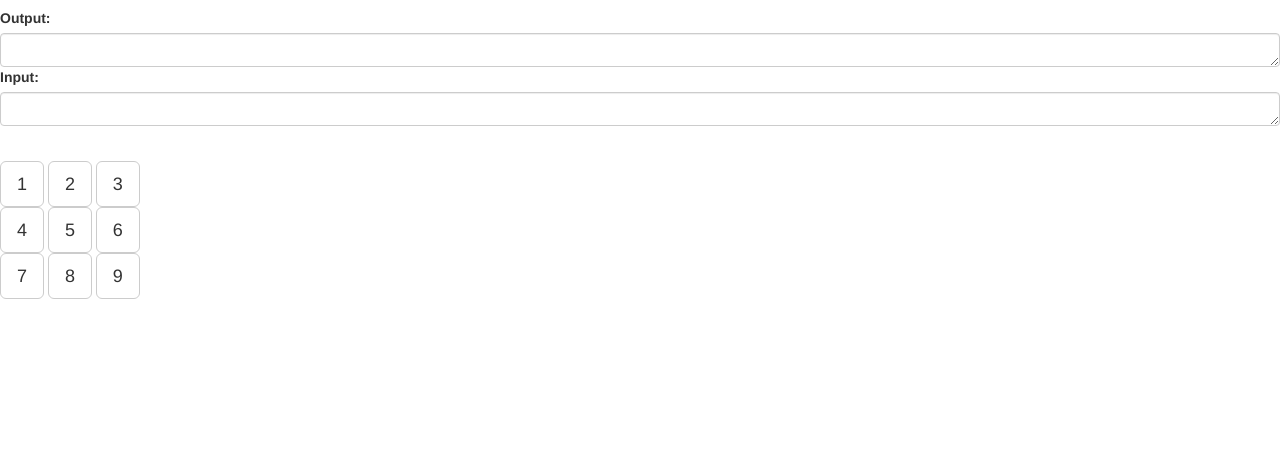
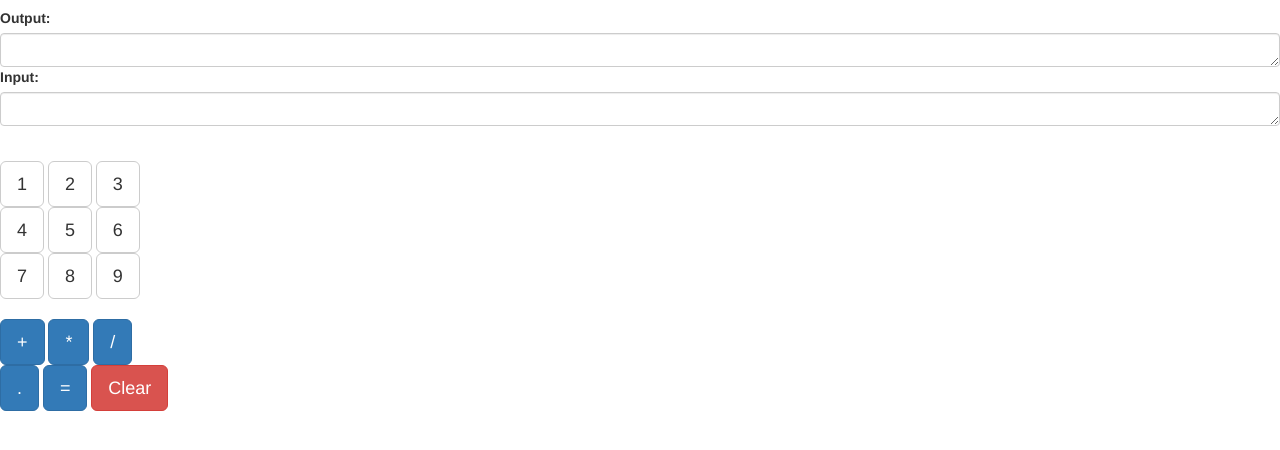
Before and after one commit to sunenilausen/appvalgfag-exercises, a plain HTML site: page Lommeregner/index.html in a window 1280 px wide. Shown: the part 82-532 px from the top of the page. Drawn offline with nearby package versions, Linux system fonts and the light colour scheme.

Commit message:
excercise6

```diff
--- a/Lommeregner/index.html
+++ b/Lommeregner/index.html
@@ -23,7 +23,8 @@
 <body>
   <h1> Lommeregner </h1>
   <br>
-  <div class="form-group">
+
+<div class="form-group">
   <label for="output">Output:</label>
   <textarea class="form-control" rows="1" id="output"></textarea>
   <label for="input">Input:</label>
@@ -41,6 +42,15 @@
 <button type="button" onclick="tilføj(7)" class="btn btn-default btn-lg">7</button>
 <button type="button" onclick="tilføj(8)" class="btn btn-default btn-lg">8</button>
 <button type="button" onclick="tilføj(9)" class="btn btn-default btn-lg">9</button>
+<br>
+<br>
+<button type="button" onclick="plus()" class="btn btn-primary btn-lg">+</button>
+<button type="button" onclick="gange()" class="btn btn-primary btn-lg">*</button>
+<button type="button" onclick="divider()" class="btn btn-primary btn-lg">/</button>
+<br>
+<button type="button" onclick="komma()" class="btn btn-primary btn-lg">.</button>
+<button type="button" onclick="beregn()" class="btn btn-primary btn-lg">=</button>
+<button type="button" onclick="clearAll()" class="btn btn-danger btn-lg">Clear</button>
 
 </body>
 </html>
--- a/Lommeregner/main.js
+++ b/Lommeregner/main.js
@@ -1,5 +1,8 @@
+
+  clearAll()
   var x
   var operator
+  var decimal
 
   function tilføj(tal) {
     document.getElementById("input").innerHTML += tal;
@@ -7,14 +10,57 @@ function tilføj(tal) {
 
   function plus(){
     operator = "plus"
-  x = parseInt(document.getElementById("input").innerHTML)
+    x = document.getElementById("input").innerHTML
     document.getElementById("input").innerHTML = ""
   }
 
+  function gange(){
+    operator = "gange"
+    x = document.getElementById("input").innerHTML
+    document.getElementById("input").innerHTML = ""
+  }
+
+  function divider(){
+    operator = "divider"
+    x = document.getElementById("input").innerHTML
+    document.getElementById("input").innerHTML = ""
+  }
+
+  function komma(){
+    decimal = true
+    document.getElementById("input").innerHTML += "."
+  }
+
   function beregn(){
+    if (decimal == false)
+    {
       input = parseInt(document.getElementById("input").innerHTML)
+      x = parseInt(x)
+    }
+    else
+    {
+      input = parseFloat(document.getElementById("input").innerHTML)
+      x = parseFloat(x)
+    }
+
     if (operator == "plus")
     {
      document.getElementById("output").innerHTML = x + input
     }
+    else if (operator == "gange")
+    {
+     document.getElementById("output").innerHTML = x * input
     }
+    else if (operator == "divider")
+    {
+     document.getElementById("output").innerHTML = x / input
+    }
+  }
+
+  function clearAll(){
+    x = 0
+    operator = ""
+    decimal = false
+    document.getElementById("output").innerHTML = ""
+    document.getElementById("input").innerHTML = ""
+  }
```
Lines whose indentation alone changed are shown as unchanged.
